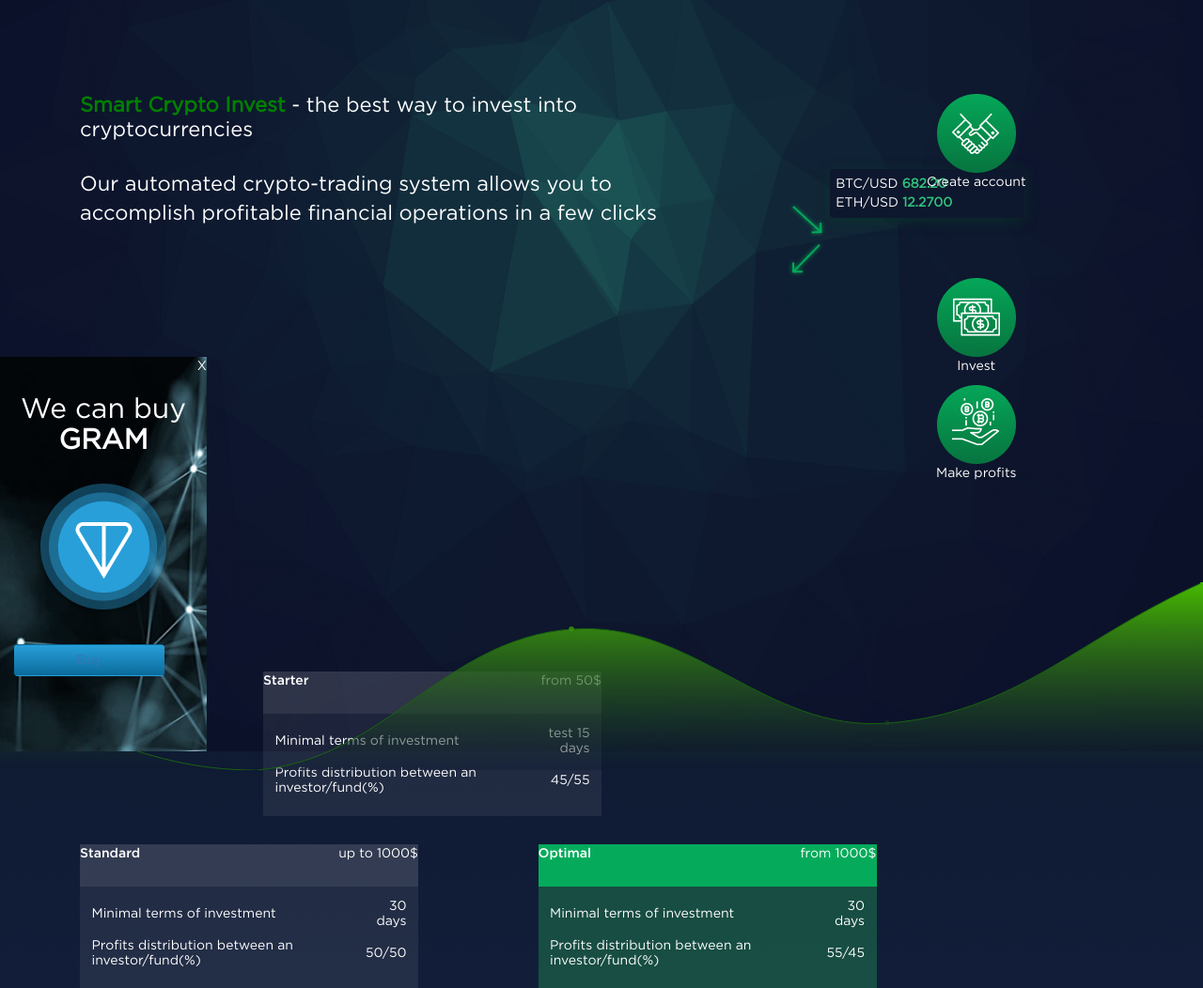
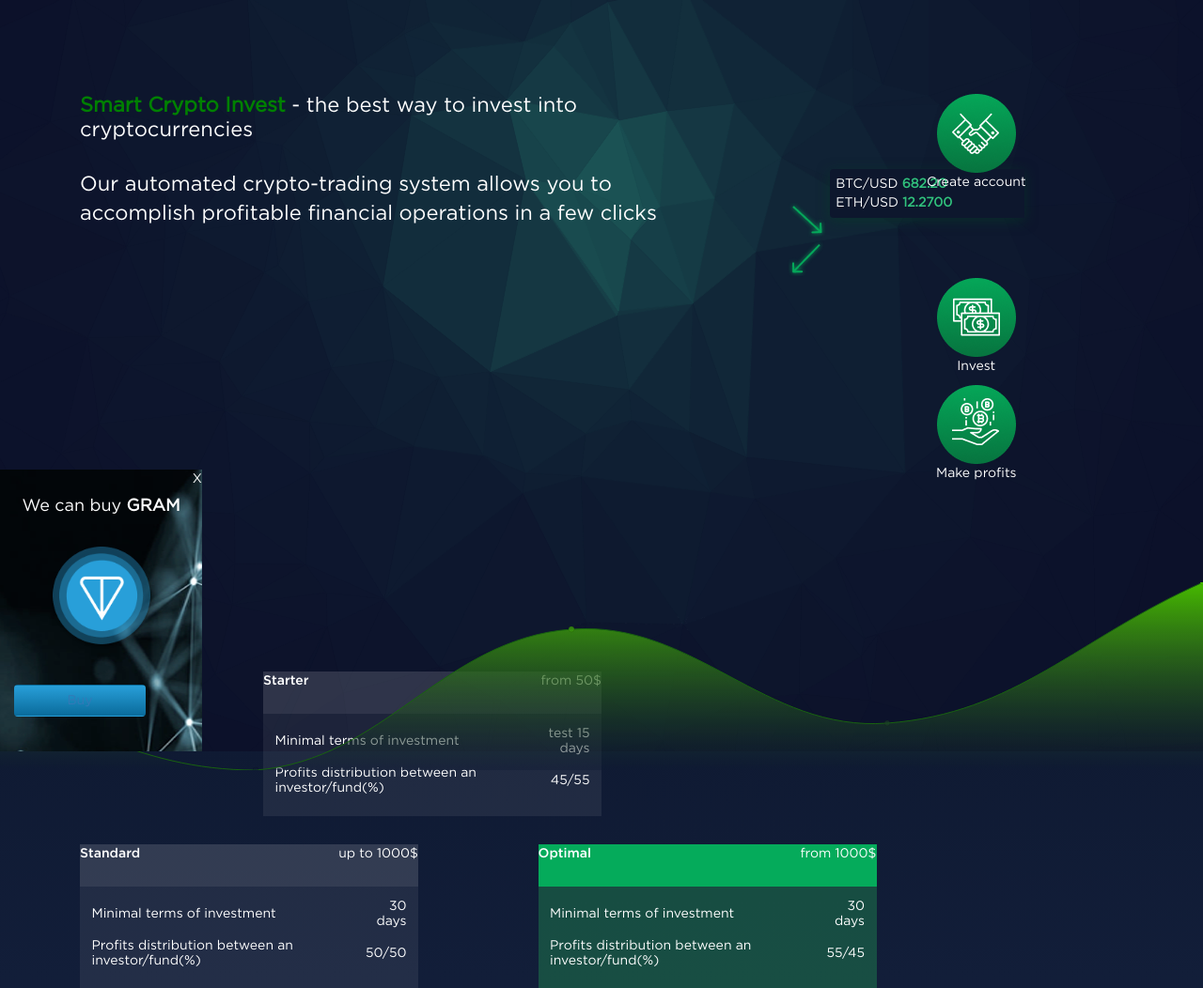
Before and after one commit to DKSGROUP/Crypto, a Yii app: template views/site/index.php in a window 1280 px wide. Shown: the top 1052 px of the page at 94% size. Run offline with PHP 8.4 and a stand-in for Yii, Linux system fonts and the light colour scheme; the template is opened without the code that fills it, so the values that code supplies are empty; some libraries are stand-ins or nearby versions.

Commit message:
banner edited

```diff
--- a/views/site/index.php
+++ b/views/site/index.php
@@ -17,17 +17,17 @@ $this->title = 'Smart Crypto Invest';
     <div id="closeButton" class="text-right" onclick="document.getElementById('aside1').style.display='none'">Х</div>
     <div class="container-fluid d-flex flex-column justify-content-center align-items-center">
         <div class="text-center text-white textt">
-            <h2><?=Yii::t('app','We can buy ')?><b>GRAM</b></h2>
+            <h4><?=Yii::t('app','We can buy ')?><b>GRAM</b></h4>
         </div>
         <div class="text text-center">
             <?php
             echo"<img src=\"../img/banner/elipse.png\"; class=\"elipse\">";
             ?>
-            <div class="butt">
-                <a class="btn button-signup text-white" onclick="return ar_callLink( {target: '_blank'} );" href="#" style="margin-bottom:40px; margin-top: 10px; width:160px;">
-                    <?=Yii::t('app','Buy')?>
-                </a>
-            </div>
+        </div>
+        <div class="butt">
+            <a class="btn button-signup text-white align-items-center" onclick="return ar_callLink( {target: '_blank'} );" href="#" style="margin-bottom:40px; width: 140px ">
+                <?=Yii::t('app','Buy')?>
+            </a>
         </div>
     </div>
 </aside>
--- a/web/css/style.css
+++ b/web/css/style.css
@@ -180,8 +180,8 @@ table{
     z-index: 101;
     bottom: 0px;
     left: 0px;
-    height: 420px;
-    width: 220px;
+    height: 300px;
+    width: 215px;
     align-items: center;
     background: url(../img/banner/ban.png) no-repeat;
     margin-right: -100%;
@@ -189,11 +189,12 @@ table{
 }
 
 .butt{
-    width: 150px !important;
+    width: 140px !important;
 }
 .button-signup{
     background: linear-gradient(180deg, #289FD9 0%, #0A6B9B 100%);
 }
 .elipse{
-    margin: 10% 0;
+    margin: 12% 0 20% 0;
+    width: 110px;
 }
```
